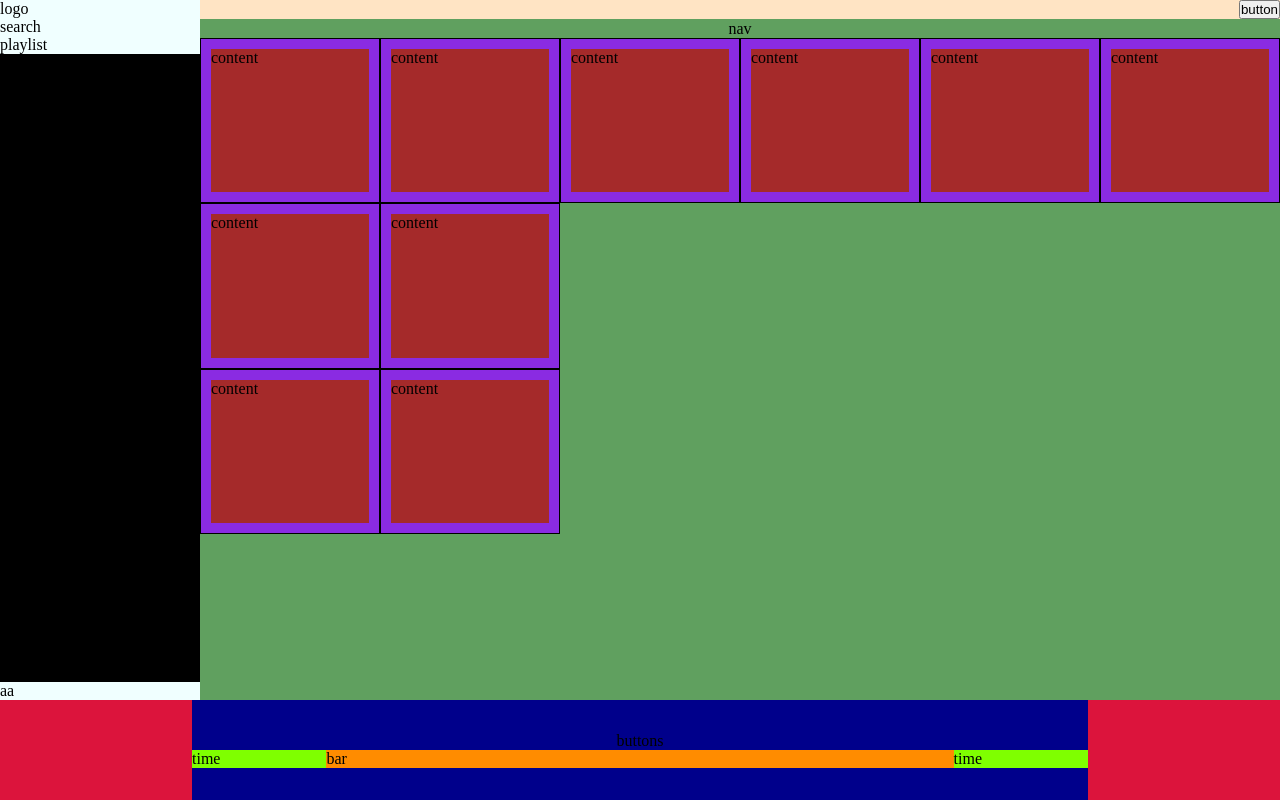
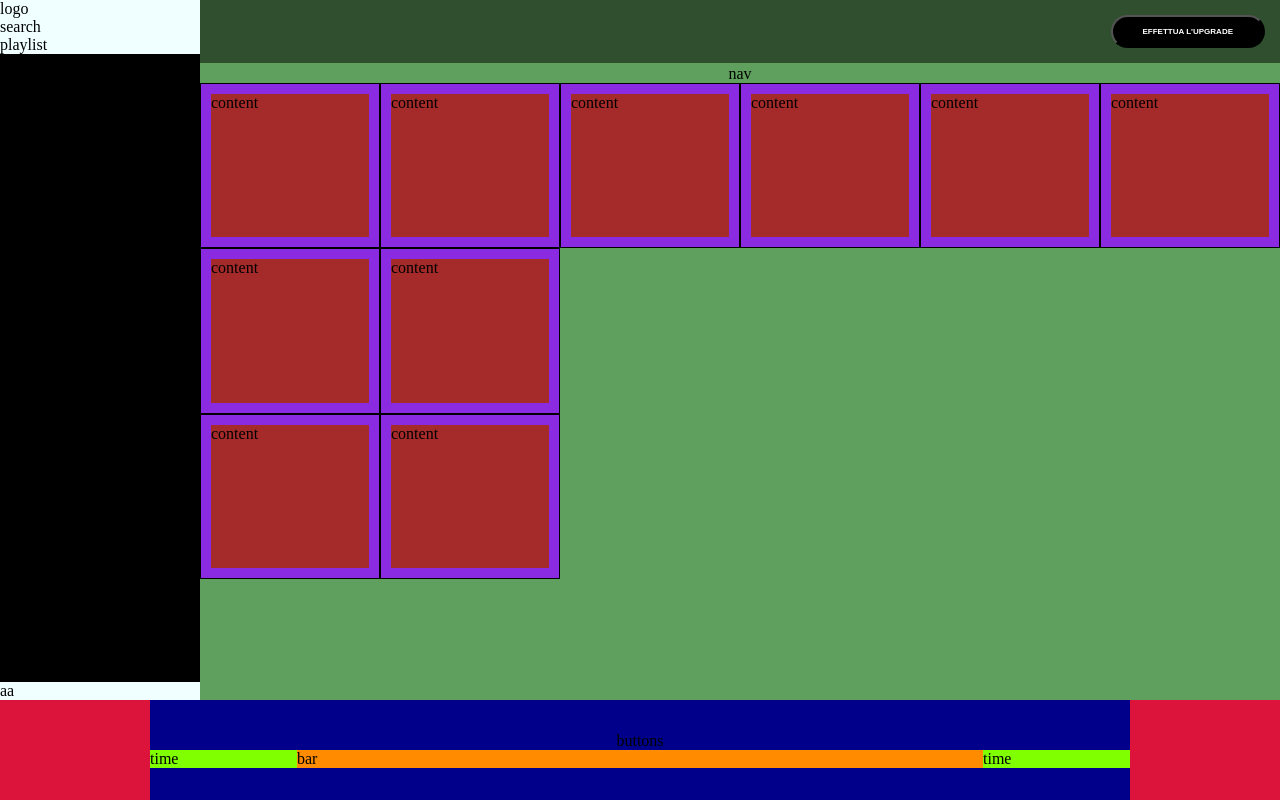
Before and after one commit to diegoferrari129/html-css-spotifyweb, a plain HTML site: page index.html in a window 1280 px wide. Drawn offline with Linux system fonts and the light colour scheme.

Commit message:
[UPD] added style to upgrade section

```diff
--- a/css/style.css
+++ b/css/style.css
@@ -29,12 +29,25 @@
 
 /* UPGRADE */
 .upgrade {
-    background-color: bisque;
+    background-color: rgba(0, 0, 0, 0.5);
     width: calc(100vw - 200px);
     position: fixed;
     top: 0;
     left: 200px;
     z-index: 1;
+}
+
+.button {
+    background-color: black;
+    color: white;
+}
+
+.button--active {
+    border-radius: 20px;
+    padding: 10px 30px;
+    margin: 15px;
+    font-size: 8px;
+    font-weight: 600;
 }
 
 /* MAIN */
@@ -48,7 +61,7 @@
 }
 
 .nav {
-    margin-top: 20px;
+    margin-top: 65px;
     text-align: center;
 }
 
@@ -106,13 +119,13 @@
 }
 
 .col--15 {
-    width: 15%;
+    width: 150px;
     background-color: crimson;
     height: 100px;
 }
 
 .col--70 {
-    width: 70%;
+    width: calc(100% - 300px);
     background-color: darkblue;
 }
 
--- a/index.html
+++ b/index.html
@@ -29,7 +29,7 @@
         <div class="container">
             <div class="row">
                 <div class="col--100 text-end">
-                    <button class="button">button</button>
+                    <button class="button button--active">EFFETTUA L'UPGRADE</button>
                 </div>
             </div>
         </div>
```
